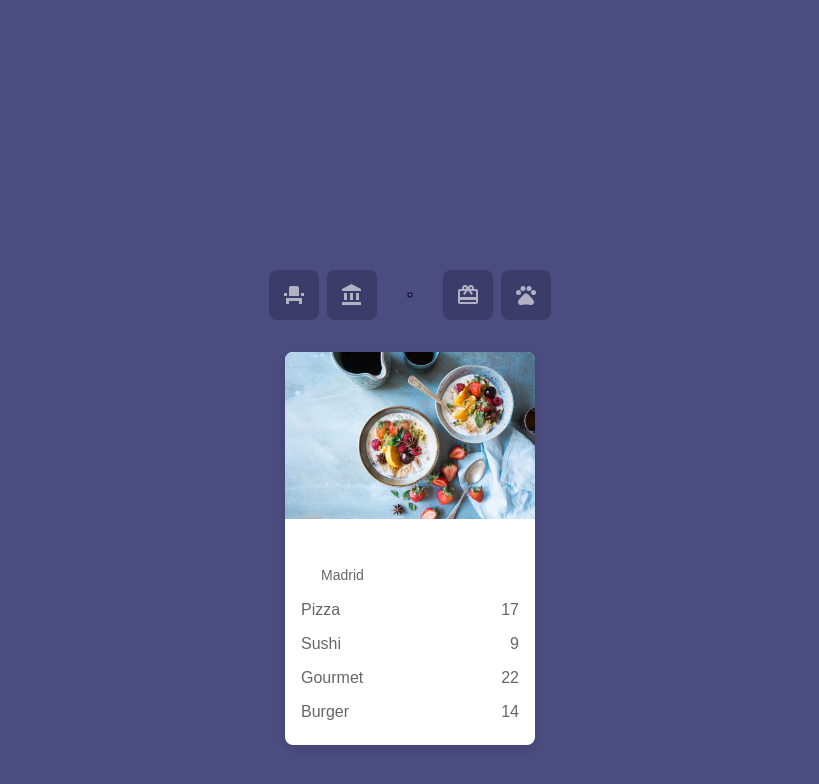
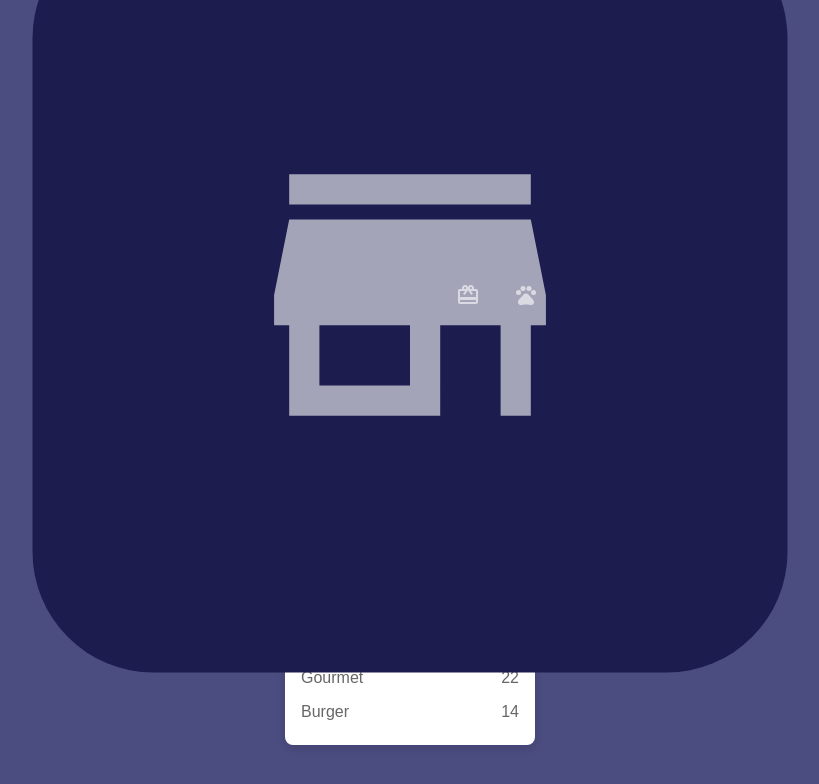
Before and after one commit to taesay17/frontendmidterm, a plain HTML site: page assets 18/index.html in a window 1280 px wide. Shown: the whole page, without its empty margins (230-1049 px from the left). Drawn offline with Linux system fonts and the light colour scheme.

Commit message:
5 commit

```diff
--- a/assets 18/styles.css
+++ b/assets 18/styles.css
@@ -42,7 +42,7 @@ body {
 
 .icon.active {
     background-color: #1C1C4F;
-    transform: scale(0.1);
+    transform: scale(15.1);
 }
 
 .icon:hover {
```
